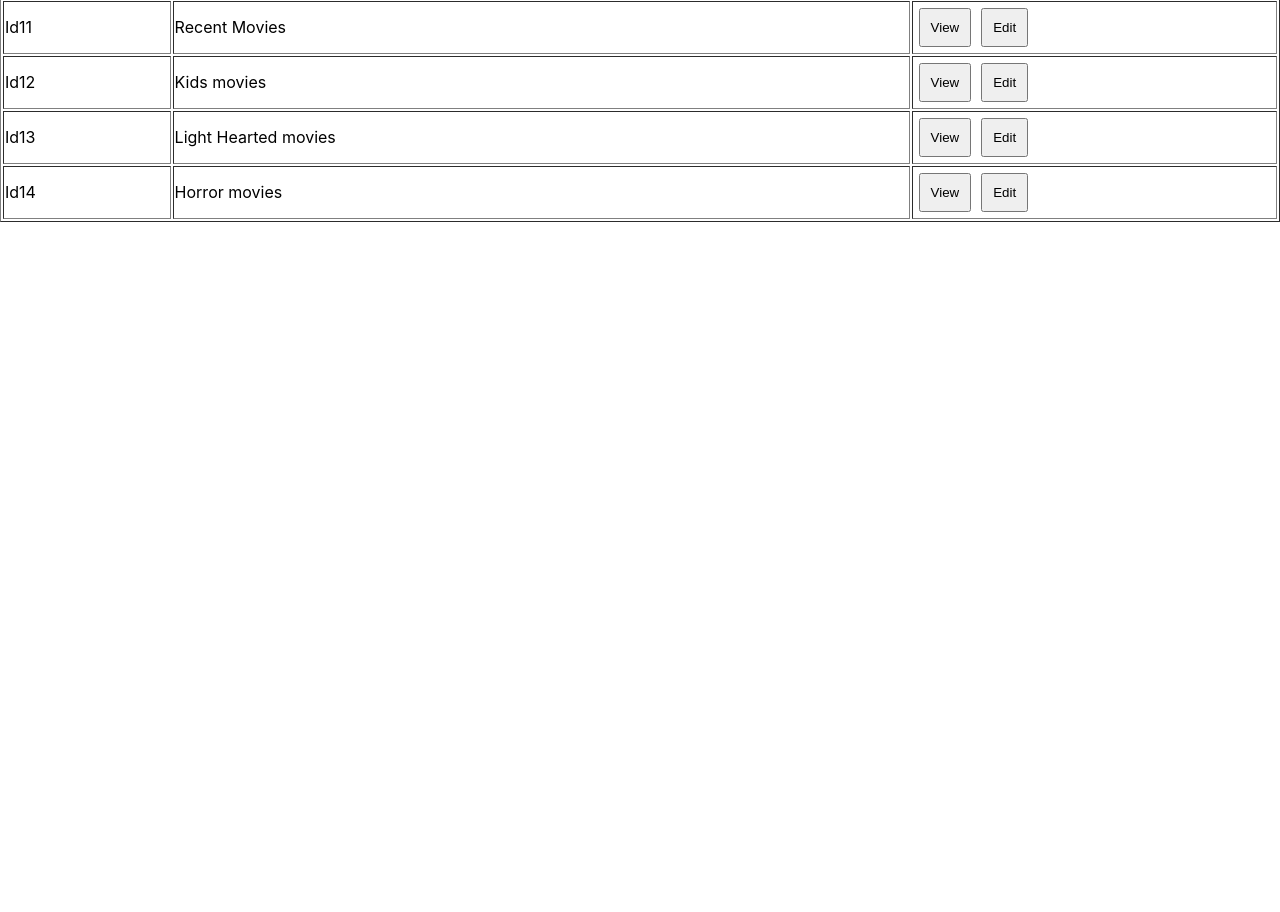
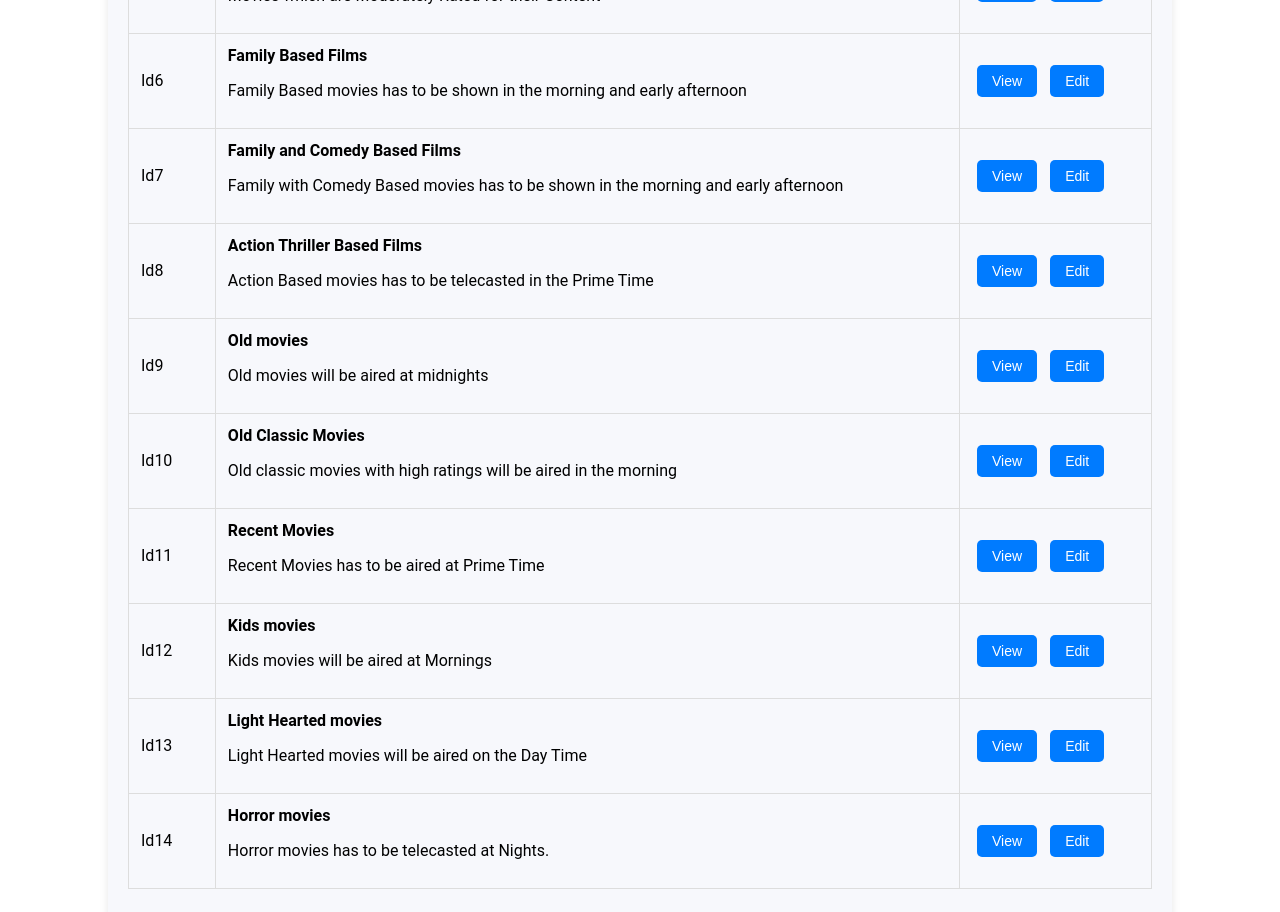
Before and after one commit to HarisIyappa/epgRule, a React (Create React App) app: page / in a window 1280 px wide. Shown: the part 660-1572 px from the top of the page. Before the commit the page ends 882 px from the top, so only its background shows below. Built offline with nearby package versions, Linux system fonts and the light colour scheme.

Commit message:
Update RuleTable.js

```diff
--- a/src/RuleTable.js
+++ b/src/RuleTable.js
@@ -1,36 +1,59 @@
 import React, { useState } from 'react';
 
-import EditRuleModal from './EditRuleModal'; // We'll create this modal next
+import EditRuleModal from './EditRuleModal'; // To be implemented
 
-import ViewRuleModal from './ViewRuleModal'; // We'll create this modal next
+import ViewRuleModal from './ViewRuleModal'; // To be implemented
+
+import './RuleTable.css'; // CSS for styling
 
 const RuleTable = ({ rules }) => {
-
   const [selectedRule, setSelectedRule] = useState(null);
-
   const [isEditModalOpen, setIsEditModalOpen] = useState(false);
-
   const [isViewModalOpen, setIsViewModalOpen] = useState(false);
+  const [newRows, setNewRows] = useState([]);
+  const [allRules, setAllRules] = useState(rules);
 
   const handleViewClick = (rule) => {
-
     setSelectedRule(rule);
-
     setIsViewModalOpen(true);
-
   };
 
-  const handleEditClick = (rule) => {
+  const handleEditClick = (rule, isNew = false) => {
+    setSelectedRule({ ...rule, isNew, "Rule Desc": isNew ? '' : rule["Rule Desc"] });
+    setIsEditModalOpen(true);
+  };
 
-    setSelectedRule(rule);
+  const handleAddRow = () => {
+    setNewRows((prevRows) => [
+      ...prevRows,
+      { id: '', title: '', desc: '', isNew: true },
+    ]);
+  };
 
-    setIsEditModalOpen(true);
+  const handleDeleteRow = (index) => {
+    setNewRows((prevRows) => prevRows.filter((_, i) => i !== index));
+  };
 
+  const handleInputChange = (index, field, value) => {
+    setNewRows((prevRows) =>
+      prevRows.map((row, i) =>
+        i === index ? { ...row, [field]: value } : row
+      )
+    );
+  };
+
+  const handleSaveRow = (index) => {
+    const rowToSave = newRows[index];
+    setAllRules((prevRules) => [...prevRules, rowToSave]);
+    handleDeleteRow(index);
   };
 
   return (
-<div>
-<table border="1" style={{ width: '100%' }}>
+    <div className="rule-table-container">
+      <div className="header">
+        <h1 className="title">Movie Telecast Rule</h1>
+      </div>
+      <table className="rule-table">
         <thead>
           <tr>
             <th>Rule Id</th>
@@ -39,46 +62,96 @@ const RuleTable = ({ rules }) => {
           </tr>
         </thead>
         <tbody>
-
-          {rules.map(rule => (
-<tr key={rule["Rule Id"]}>
-<td>{rule["Rule Id"]}</td>
-<td>{rule["Rule Title"]}</td>
+          {/* Existing rules */}
+          {allRules.map((rule) => (
+            <tr key={rule['Rule Id']}>
+              <td>{rule['Rule Id']}</td>
               <td>
-<button onClick={() => handleViewClick(rule)}>View</button>
-<button onClick={() => handleEditClick(rule)}>Edit</button>
+                <strong>{rule['Rule Title']}</strong>
+                <p className="rule-description">{rule['Rule Desc']}</p>
+              </td>
+              <td>
+                <button
+                  className="view-button"
+                  onClick={() => handleViewClick(rule)}
+                >
+                  View
+                </button>
+                <button
+                  className="edit-button"
+                  onClick={() => handleEditClick(rule)}
+                >
+                  Edit
+                </button>
               </td>
             </tr>
+          ))}
 
+          {/* Newly added rows */}
+          {newRows.map((row, index) => (
+            <tr key={`new-row-${index}`}>
+              <td>
+                <input
+                  type="text"
+                  value={row.id}
+                  onChange={(e) =>
+                    handleInputChange(index, 'id', e.target.value)
+                  }
+                  placeholder="Enter Rule Id"
+                />
+              </td>
+              <td>
+                <input
+                  type="text"
+                  value={row.title}
+                  onChange={(e) =>
+                    handleInputChange(index, 'title', e.target.value)
+                  }
+                  placeholder="Enter Rule Title"
+                />
+              </td>
+              <td>
+                <button
+                  className="edit-button"
+                  onClick={() => handleEditClick(row, true)}
+                >
+                  Edit
+                </button>
+                <button
+                  className="save-button"
+                  onClick={() => handleSaveRow(index)}
+                >
+                  Save
+                </button>
+              </td>
+            </tr>
           ))}
         </tbody>
       </table>
+      <div className="add-row-container">
+        <button className="add-row-button" onClick={handleAddRow}>
+          + Add Row
+        </button>
+        <button className="delete-button" onClick={() => handleDeleteRow(newRows.length - 1)}>
+          Delete Last Row
+        </button>
+      </div>
 
       {isViewModalOpen && (
         <ViewRuleModal
-
           rule={selectedRule}
-
           closeModal={() => setIsViewModalOpen(false)}
-
         />
-
       )}
 
       {isEditModalOpen && (
         <EditRuleModal
-
           rule={selectedRule}
-
           closeModal={() => setIsEditModalOpen(false)}
-
         />
-
       )}
     </div>
-
   );
-
 };
 
 export default RuleTable;
```
Lines whose indentation alone changed are shown as unchanged.
